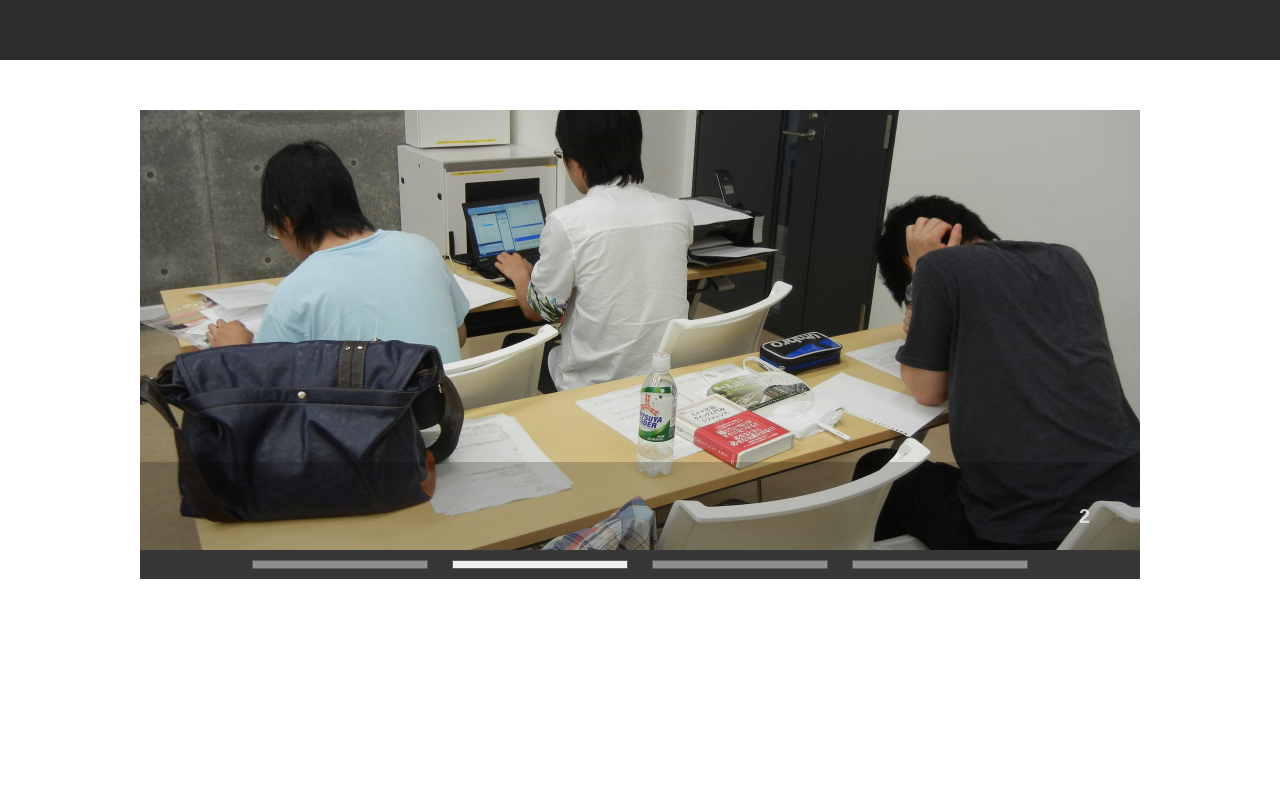
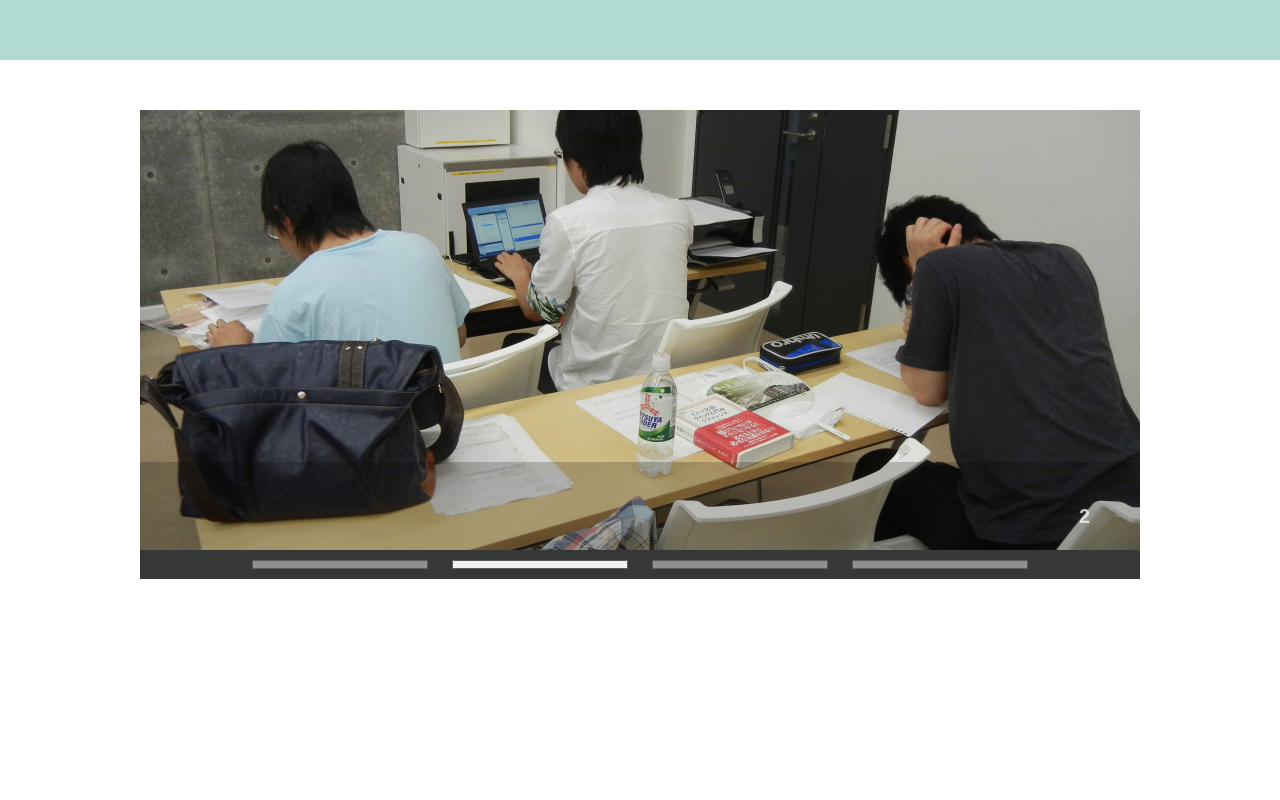
Before and after one commit to CTRL-Infrastructure-team/Collection-management-system, a Nuxt app in the folder client/: page / in a window 1280 px wide. Shown: the top 800 px of the page. Built offline with nearby package versions, Linux system fonts and the light colour scheme.

Commit message:
色変更修正

```diff
--- a/client/components/header.vue
+++ /dev/null
@@ -1,24 +0,0 @@
-<template>
-    <div class="header_box">
-        <header class="flex">
-            <div class="flex_cell">
-                <nuxt-link to="/">
-
-                </nuxt-link>
-            </div>
-        </header>
-    </div>
-</template>
-
-
-
-<style lang="scss" scoped>
-.flex {
- display: flex;
- z-index: 10;
- //height: 60px;
- position: relative;
- background:#B1DBD2;
- align-items: center;
- justify-content: space-between;
-}
--- a/client/components/layouts/header.vue
+++ b/client/components/layouts/header.vue
@@ -21,7 +21,7 @@
     z-index: 10;
     height: 60px;
     position: relative;
-    background:#2c2c2c;
+    background:#B1DBD2;
     align-items: center;
     justify-content: space-between;
 }
```
